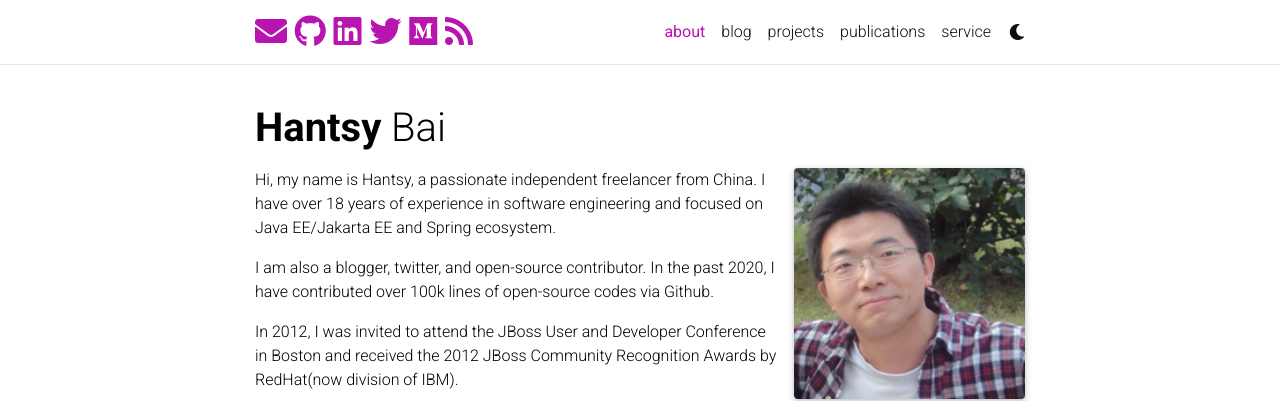
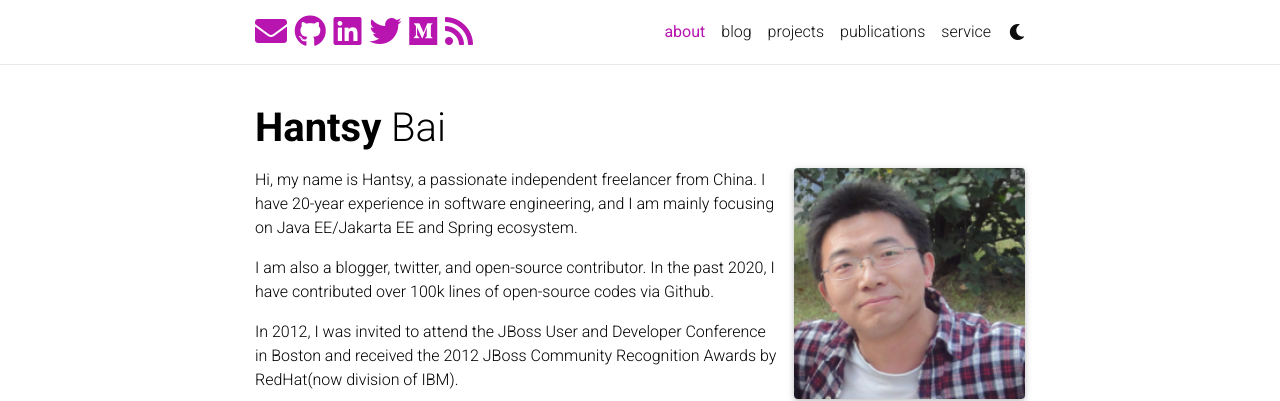
Before and after one commit to hantsy/hantsy.github.io, a Jekyll site: the page built from _pages/about.md, in a window 1280 px wide and 900 px high. Shown: the top 401 px of the window. Built offline with Jekyll 4.4.1, drawn with Linux system fonts in a browser that asks for light colours; nearby versions of some CDN libraries; emoji names are drawn with the system emoji font; a style sheet for code colours, icons or effects is not loaded.

Commit message:
Update about.md

```diff
--- a/_pages/about.md
+++ b/_pages/about.md
@@ -14,7 +14,7 @@ selected_papers: true # includes a list of papers marked as "selected={true}"
 social: true  # includes social icons at the bottom of the page
 ---
 
-Hi, my name is Hantsy, a passionate independent freelancer from China. I have over 18 years of experience in software engineering and focused on Java EE/Jakarta EE and Spring ecosystem.
+Hi, my name is Hantsy, a passionate independent freelancer from China. I have 20-year experience in software engineering, and I am mainly focusing on Java EE/Jakarta EE and Spring ecosystem.
 
 I am also a blogger, twitter, and open-source contributor. In the past 2020, I have contributed over 100k lines of open-source codes via Github.
 
```
